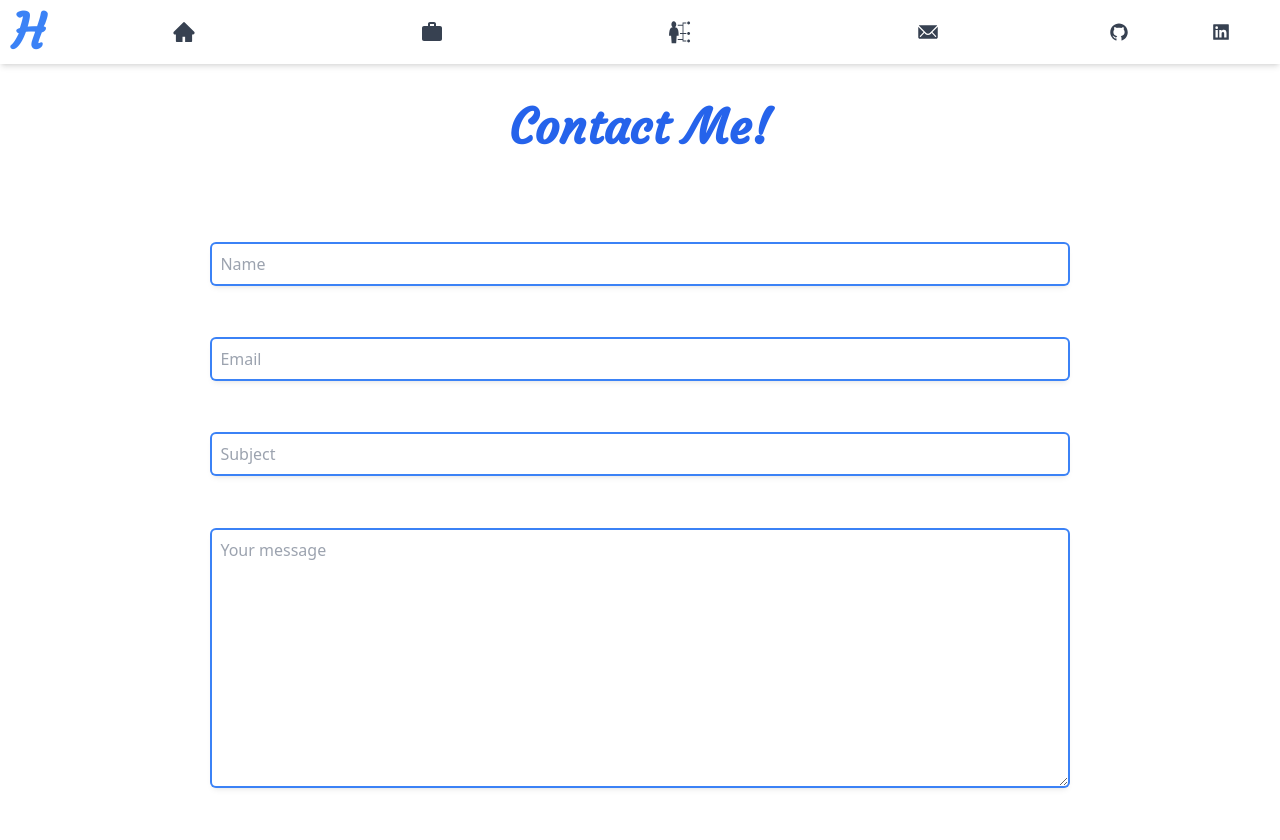
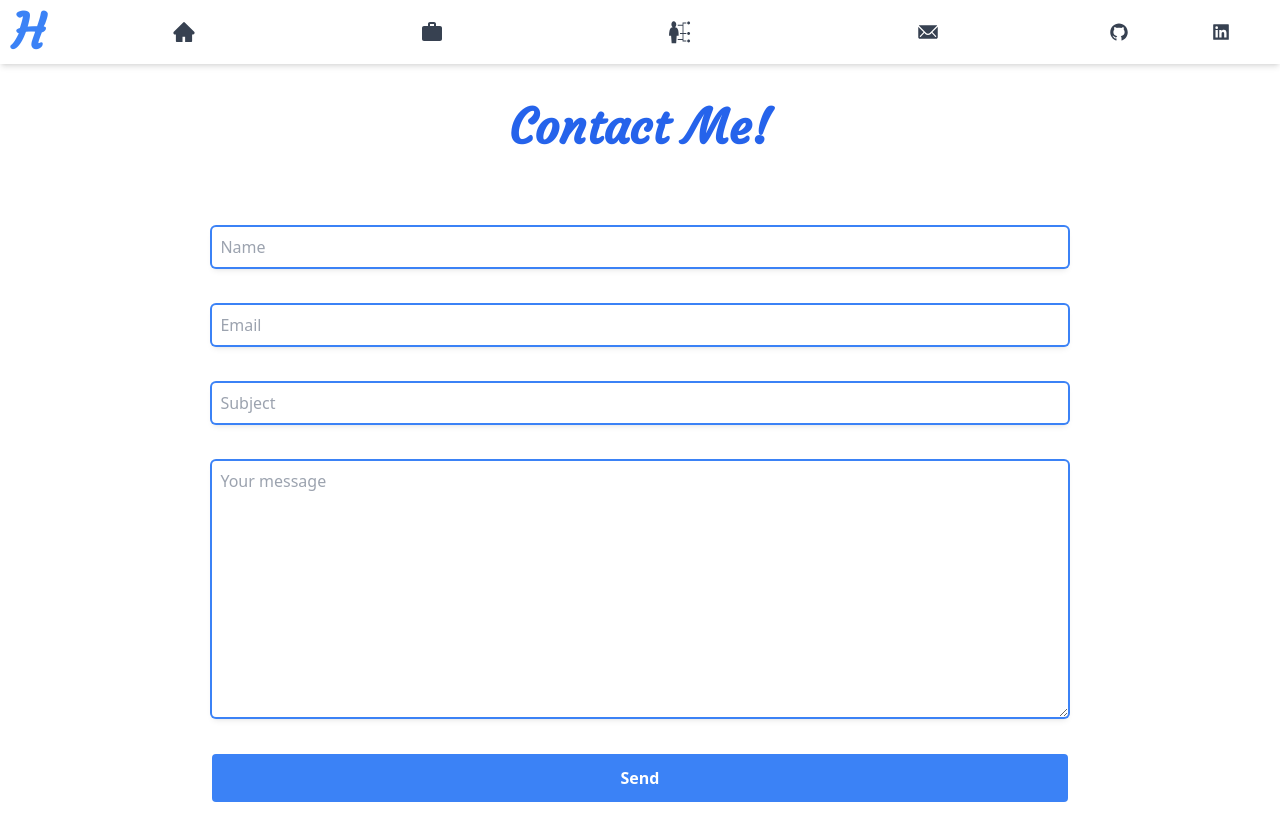
Before and after one commit to Hazem-Ben-Abdelhafidh/Portfolio, a React (Vite) app: page /Contact in a window 1280 px wide. Shown: the top 840 px of the page. Built offline with nearby package versions, Linux system fonts and the light colour scheme.

Commit message:
adding sending emails functionality with emailjs

```diff
--- a/package.json
+++ b/package.json
@@ -8,7 +8,9 @@
     "preview": "vite preview"
   },
   "dependencies": {
+    "@emailjs/browser": "^3.6.2",
     "autoprefixer": "^10.4.7",
+    "emailjs": "^4.0.0",
     "postcss": "^8.4.14",
     "react": "^18.0.0",
     "react-dom": "^18.0.0",
--- a/src/Components/Contact/Contact.jsx
+++ b/src/Components/Contact/Contact.jsx
@@ -1,31 +1,80 @@
-import React from "react";
+import React, { useRef, useState } from "react";
+import emailjs from "@emailjs/browser";
 import Title from "../Title";
 
 const Contact = () => {
+  const [sent, setSent] = useState("");
+  const [show, setShow] = useState(false);
+  const form = useRef();
+  const sendEmail = (e) => {
+    e.preventDefault();
+    emailjs
+      .sendForm(
+        "service_zit8gsi",
+        "template_0cn8tgb",
+        form.current,
+        "AF6mhvTtoafHhXBeP"
+      )
+      .then(
+        (result) => {
+          console.log(result.text);
+          setSent("Email sent!");
+        },
+        (error) => {
+          console.log(error.text);
+          setSent("Error! we couldn't send your email");
+        }
+      );
+  };
   return (
     <div className=" h-screen flex p-3 flex-col justify-around items-center">
       <Title>Contact Me!</Title>
       <form
-        action=""
+        ref={form}
+        onSubmit={sendEmail}
         className="  w-[70%] h-[80%] flex p-3 flex-col justify-around items-center"
       >
-        <input className="input" type="text" placeholder="Name" required />
-        <input className="input" type="email" placeholder="Email" required />
         <input
-          type="subject"
+          className="input"
+          name="name"
+          type="text"
+          placeholder="Name"
+          required
+        />
+        <input
+          className="input"
+          name="email"
+          type="email"
+          placeholder="Email"
+          required
+        />
+        <input
+          type="text"
+          name="subject"
           className="input"
           placeholder="Subject"
           required
         />
         <textarea
           className="input"
-          name=""
+          name="message"
           id=""
           cols="30"
           rows="10"
           placeholder="Your message"
+          required
         ></textarea>
+        <input
+          type="submit"
+          className="p-3 w-full rounded cursor-pointer bg-blue-500 font-semibold text-white hover:bg-blue-600 transition-all ring-0"
+          value="Send"
+        />
       </form>
+      {sent ? (
+        <span className="p-2 shadow-lg bg-blue-500 rounded text-white fixed bottom-2 right-2">
+          {sent}
+        </span>
+      ) : null}
     </div>
   );
 };
--- a/src/Components/Header/Logo.jsx
+++ b/src/Components/Header/Logo.jsx
@@ -1,10 +1,12 @@
 import React from "react";
-
+import { Link } from "react-router-dom";
 const Logo = () => {
   return (
-    <h1 className=" hidden lg:block font-bold ml-3 text-5xl  text-blue-500  font-logo">
-      H
-    </h1>
+    <Link to="/">
+      <h1 className=" hidden lg:block font-bold ml-3 text-5xl hover:scale-105 transition duration-300  text-blue-500  font-logo">
+        H
+      </h1>
+    </Link>
   );
 };
 
--- a/src/index.css
+++ b/src/index.css
@@ -7,5 +7,5 @@
 }
 
 .input {
-  @apply p-2 ring-2 rounded ring-blue-500 w-full shadow-md outline-none focus:-translate-y-2 transition-transform;
+  @apply mb-4 p-2 ring-2 rounded ring-blue-500 w-full shadow-md outline-none focus:-translate-y-1 transition-transform;
 }
```
Also changed, not shown: 1 other file (tests, documents, lock files or other folders).
